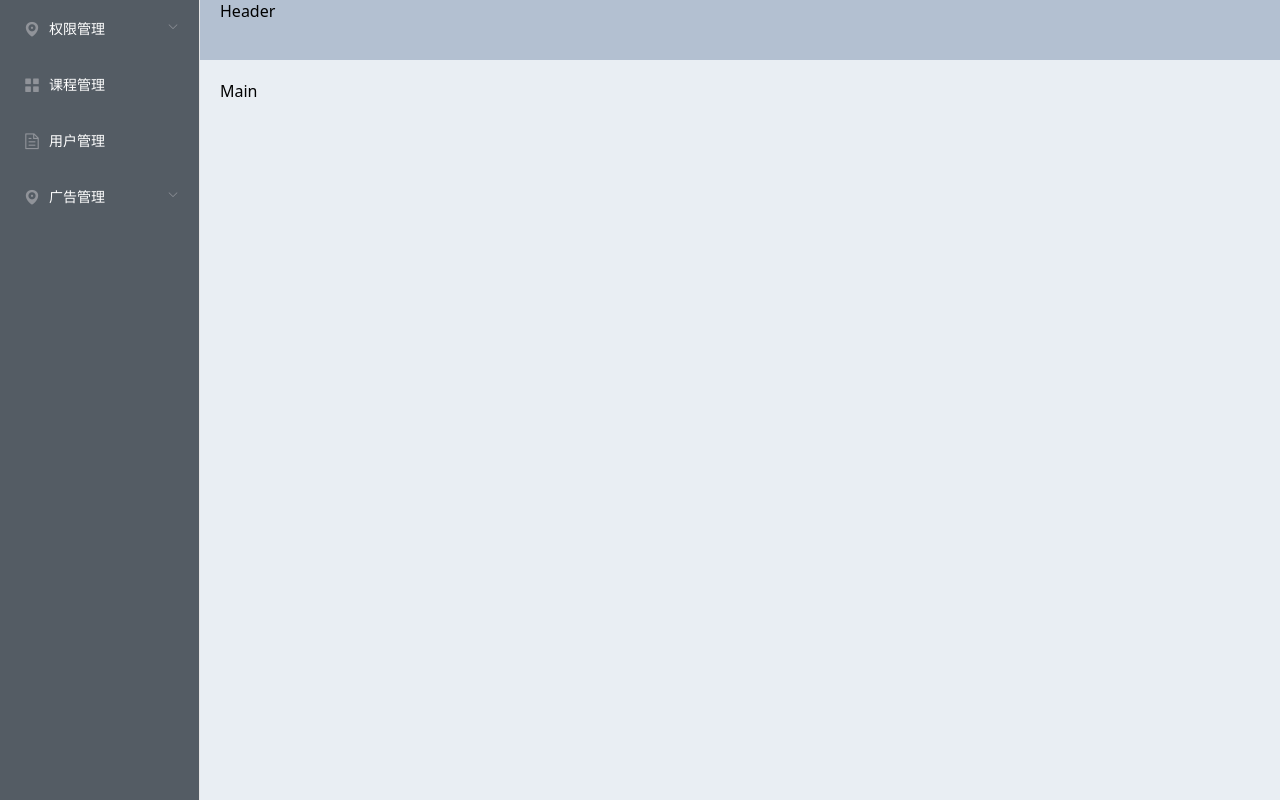
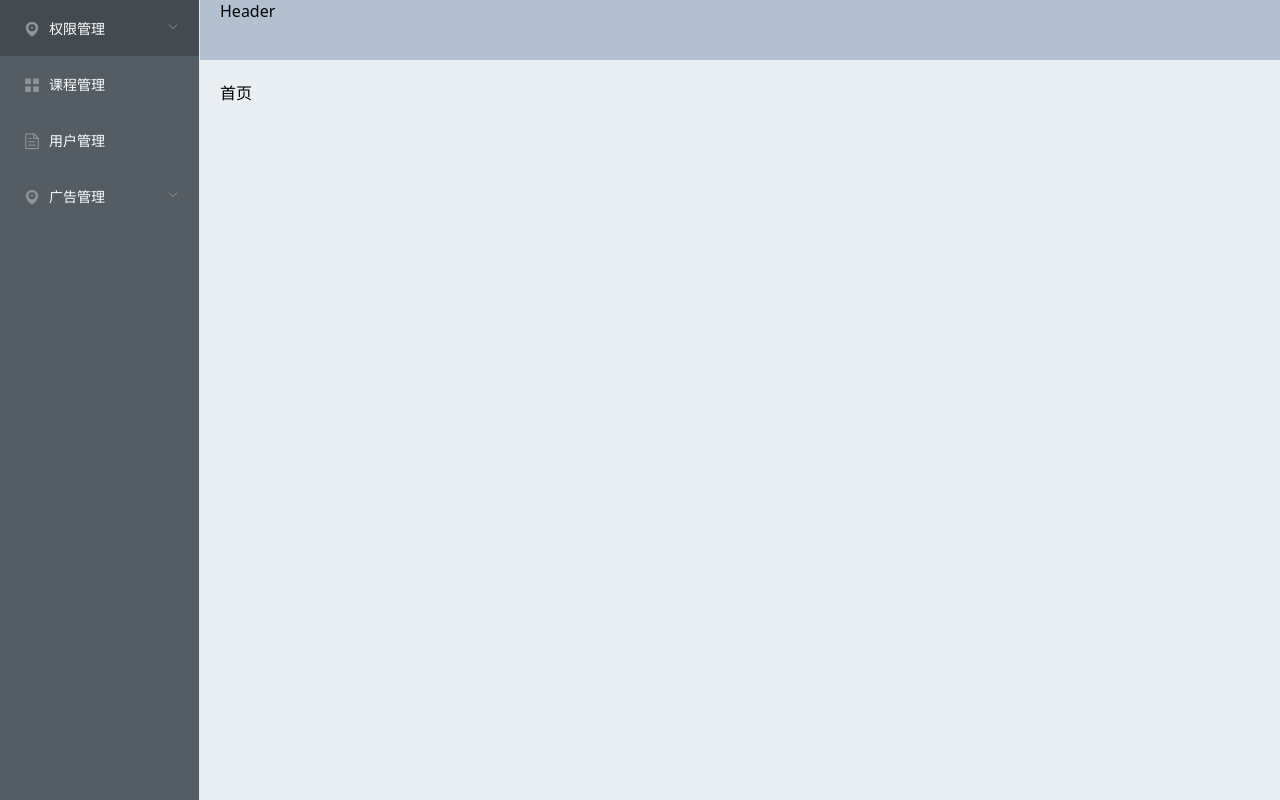
Before and after one commit to Jessie-s404/edu-boss-fed, a Vue app: page /#/ in a window 1280 px wide. Built offline with nearby package versions, Linux system fonts and the light colour scheme.

Commit message:
侧边栏路由跳转

```diff
--- a/src/layout/components/app-aside.vue
+++ b/src/layout/components/app-aside.vue
@@ -58,10 +58,10 @@ import Vue from 'vue'
 export default Vue.extend({
   name: 'AppAside',
   methods: {
-    handleOpen (key: string, keyPath: string): void {
+    handleOpen(key: string, keyPath: string): void {
       console.log(key, keyPath)
     },
-    handleClose (key: string, keyPath: string): void {
+    handleClose(key: string, keyPath: string): void {
       console.log(key, keyPath)
     }
   }
--- a/src/layout/index.vue
+++ b/src/layout/index.vue
@@ -5,7 +5,10 @@
       </el-aside>
       <el-container>
         <el-header>Header</el-header>
-        <el-main>Main</el-main>
+        <el-main>
+          <!-- 子路由出口 -->
+          <router-view/>
+        </el-main>
       </el-container>
     </el-container>
 </template>
```
Also changed, not shown: .eslintrc.js. Lines whose indentation alone changed are shown as unchanged.
